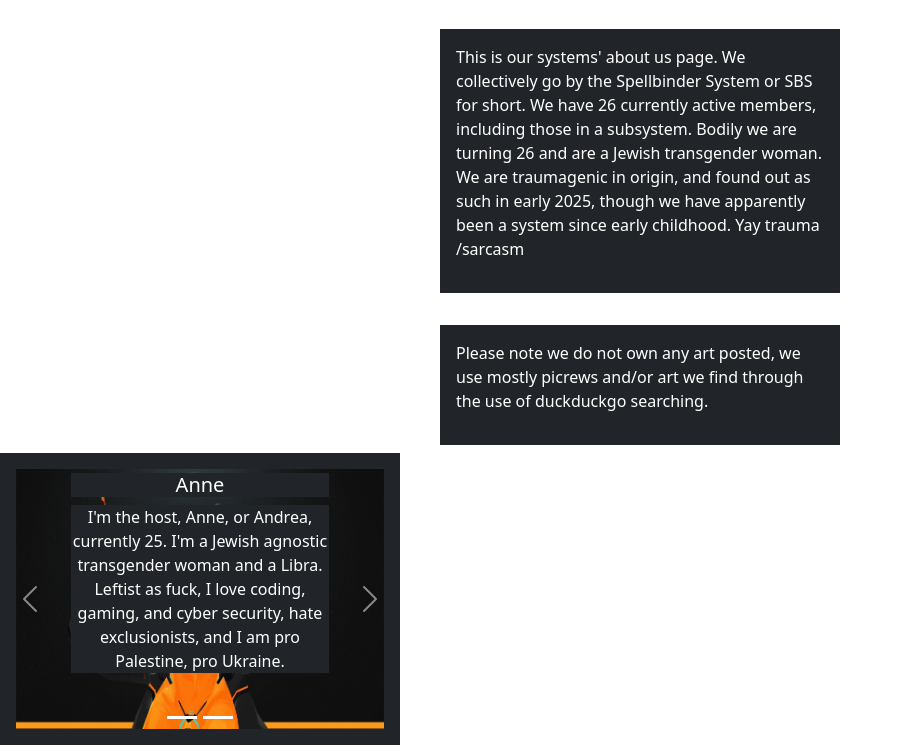
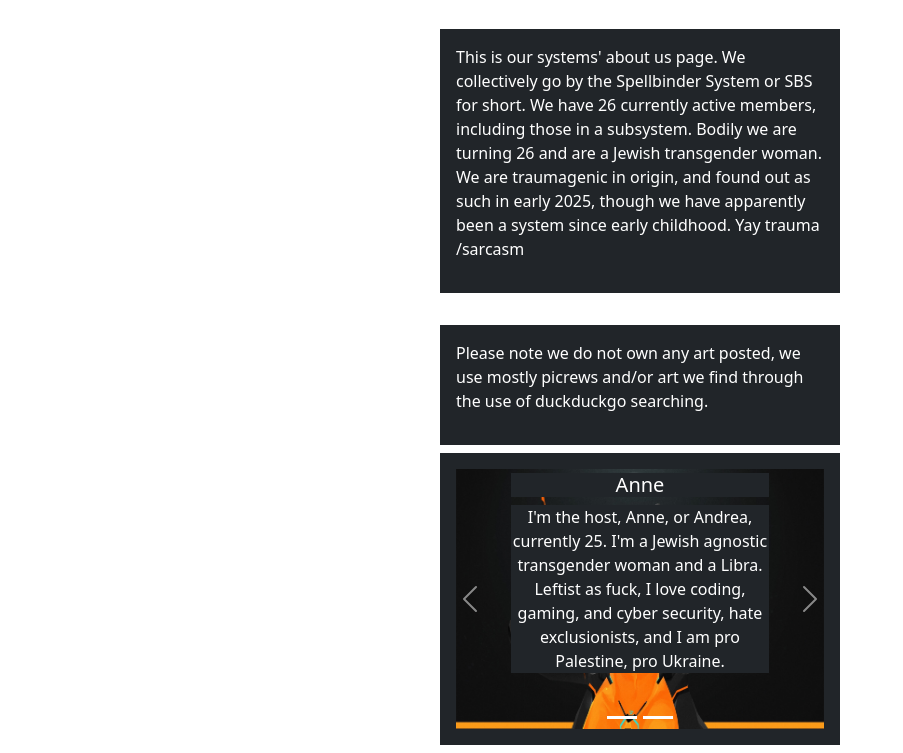
Before and after one commit to violetAmaryllis/violetAmaryllis.github.io, a plain HTML site: page index.html in a window 1280 px wide. Shown: the part 91-844 px from the top of the page, without its empty margins (0-903 px from the left). Drawn offline with nearby package versions, Linux system fonts and the light colour scheme.

Commit message:
centering the carousel

```diff
--- a/index.html
+++ b/index.html
@@ -30,7 +30,7 @@
         </p>
     </div>
 
-    <div id="carouselExampleCaptions" class="carousel slide d-flex justify-content-center p-3 mb-2 bg-dark text-white" data-bs-ride="carousel" style="width: 400px;">
+    <div id="carouselExampleCaptions" class="carousel slide d-flex justify-content-center mx-auto p-3 mb-2 bg-dark text-white" data-bs-ride="carousel" style="width: 400px;">
         <div class="carousel-indicators">
             <button type="button" data-bs-target="#carouselExampleCaptions" data-bs-slide-to="0" class="active"
                 aria-current="true" aria-label="Slide 1"></button>
@@ -53,11 +53,10 @@
                 </div>
             </div>
             <div class="carousel-item active">
-                <img src="./imgs/anne.jpeg" class="d-block w-100"
-                    alt="A digital illustration of a humanoid figure in a sleek,
-                                futuristic orange and black armored suit. The figure has a smooth, glowing orange helmet with cat-like ear
-                                shapes and large, mechanical, segmented appendages extending from its back. Cyan glowing accents highlight
-                                joints and armor edges, with a white geometric symbol floating above its head against a dark background.">
+                <img src="./imgs/anne.jpeg" class="d-block w-100" alt="A digital illustration of a humanoid figure in a sleek,
+                            futuristic orange and black armored suit. The figure has a smooth, glowing orange helmet with cat-like ear
+                            shapes and large, mechanical, segmented appendages extending from its back. Cyan glowing accents highlight
+                            joints and armor edges, with a white geometric symbol floating above its head against a dark background.">
                 <div class="carousel-caption d-none d-md-block">
                     <h5 class="bg-dark text-white">Anne</h5>
                     <p class="bg-dark text-white">
```
